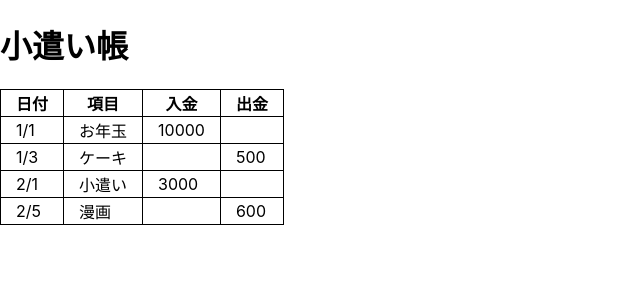
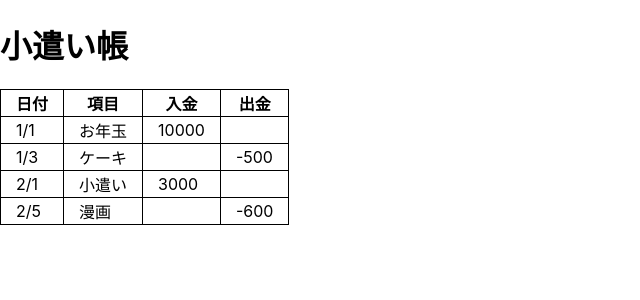
Before and after one commit to nobe1234/money_book, a React (Create React App) app: page / in a window 1280 px wide. Shown: the top 300 px of the page, without its empty margins (0-640 px from the left). Built offline with nearby package versions, Linux system fonts and the light colour scheme.

Commit message:
JSXに値を埋め込む

```diff
--- a/src/index.js
+++ b/src/index.js
@@ -5,6 +5,13 @@ import './index.css';
 // import * as serviceWorker from './serviceWorker';
 
 const MoneyBook = () => {
+    const books = [
+        {date: "1/1",item: "お年玉", amount: 10000},
+        {date: "1/3",item: "ケーキ", amount: -500},
+        {date: "2/1",item: "小遣い", amount: 3000},
+        {date: "2/5",item: "漫画", amount: -600}
+    ]
+
     return (
         <div>
             <h1>小遣い帳</h1>
@@ -13,10 +20,10 @@ const MoneyBook = () => {
                     <tr><th>日付</th><th>項目</th><th>入金</th><th>出金</th></tr>
                 </thead>
                 <tbody>
-                    <tr><td>1/1</td><td>お年玉</td><td>10000</td><td></td></tr>
-                    <tr><td>1/3</td><td>ケーキ</td><td></td><td>500</td></tr>
-                    <tr><td>2/1</td><td>小遣い</td><td>3000</td><td></td></tr>
-                    <tr><td>2/5</td><td>漫画</td><td></td><td>600</td></tr>
+                    <tr><td>{books[0].date}</td><td>{books[0].item}</td><td>{books[0].amount}</td><td></td></tr>
+                    <tr><td>{books[1].date}</td><td>{books[1].item}</td><td></td><td>{books[1].amount}</td></tr>
+                    <tr><td>{books[2].date}</td><td>{books[2].item}</td><td>{books[2].amount}</td><td></td></tr>
+                    <tr><td>{books[3].date}</td><td>{books[3].item}</td><td></td><td>{books[3].amount}</td></tr>
                 </tbody>
             </table>
         </div>
```
